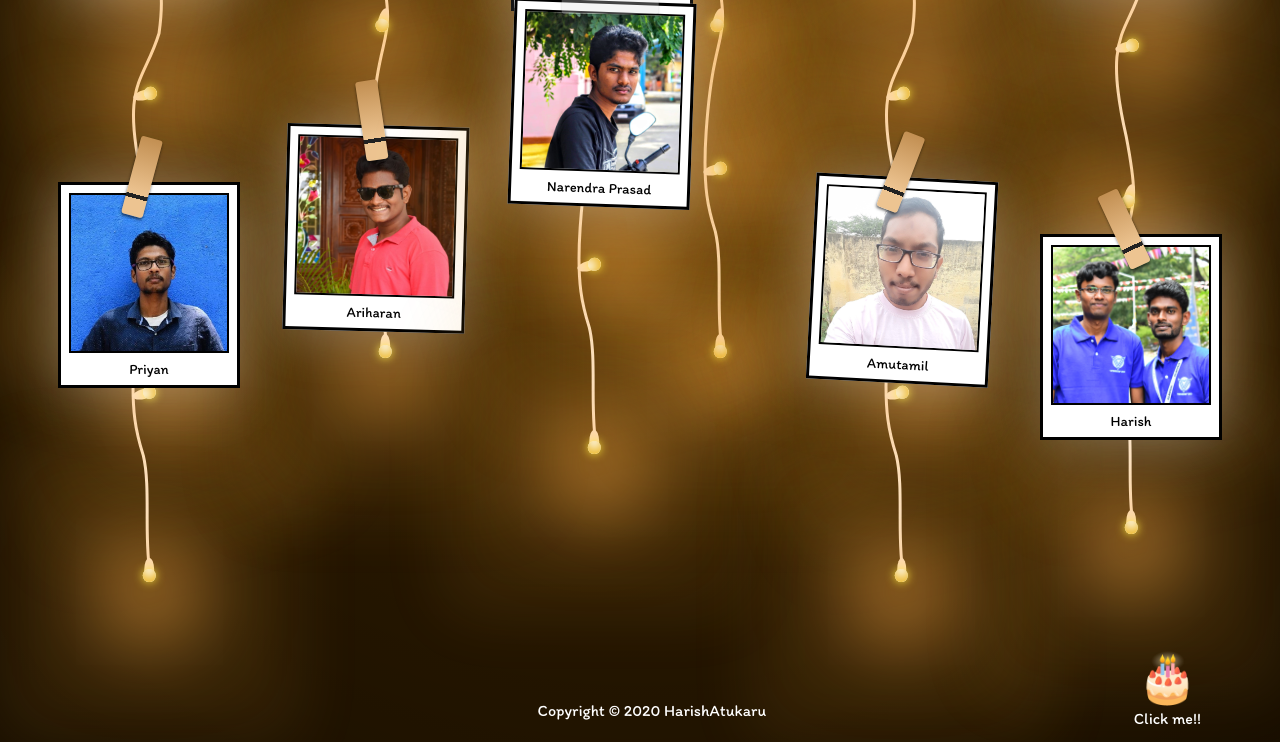
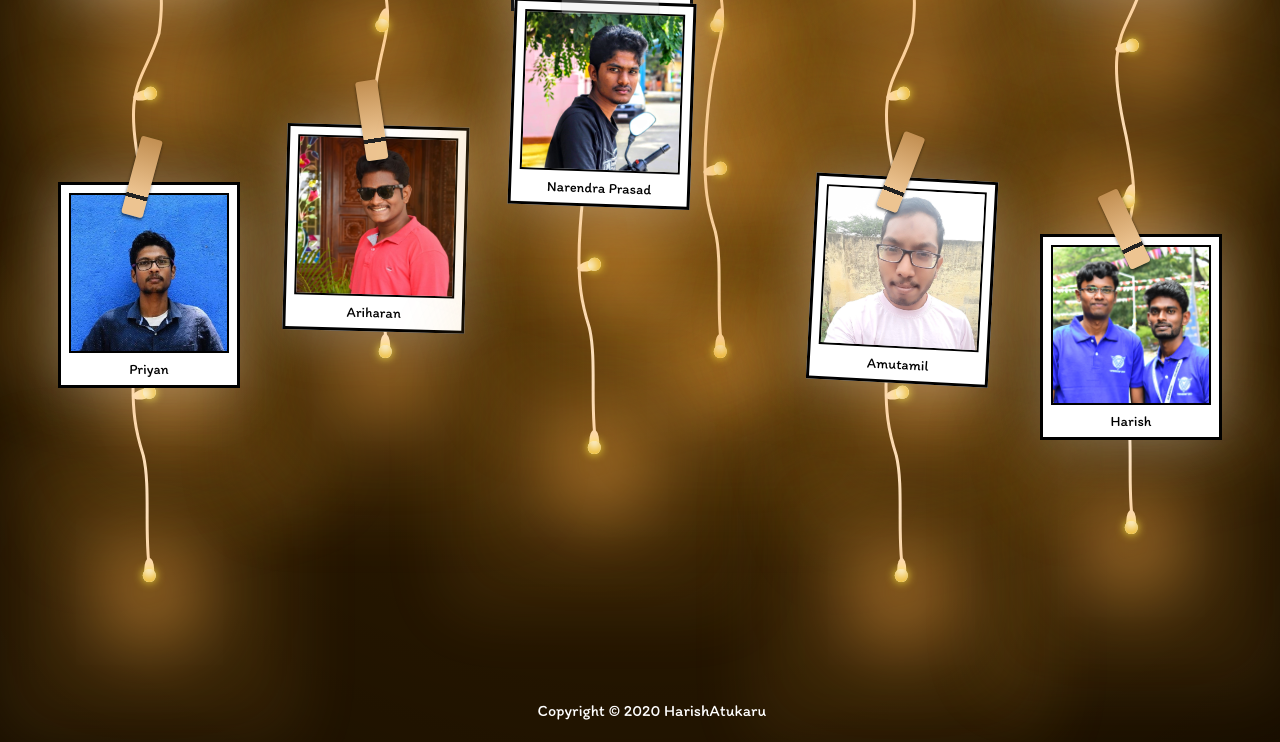
Before and after one commit to HarishAtukaru/HBDTamil, a plain HTML site: page page2.html in a window 1280 px wide. Shown: the part 417-1159 px from the top of the page. Drawn offline with nearby package versions, Linux system fonts and the light colour scheme.

Commit message:
Update page2.html

```diff
--- a/page2.html
+++ b/page2.html
@@ -90,10 +90,6 @@
 <div id="footer">
   <p> Copyright &#169; 2020 HarishAtukaru</p>
 </div>
-<div id='next'>
-  <a href="page3.html" >&#127874;</a>
-  <p style="margin-top: 10px;">Click me!!</p>
-</div>
 
 </body>
 </html>
```
